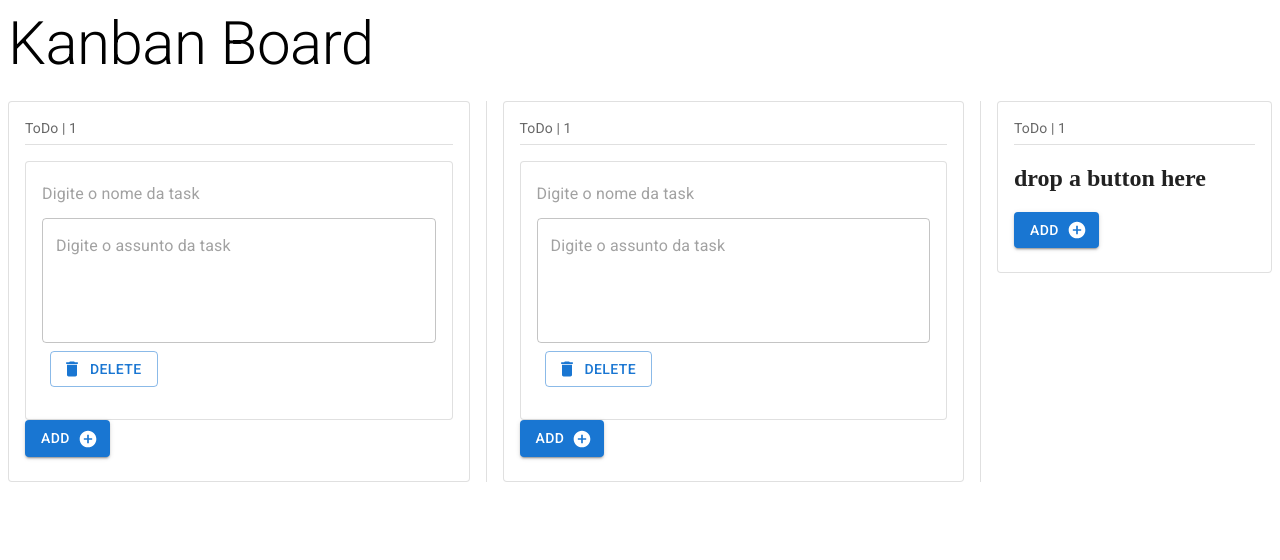
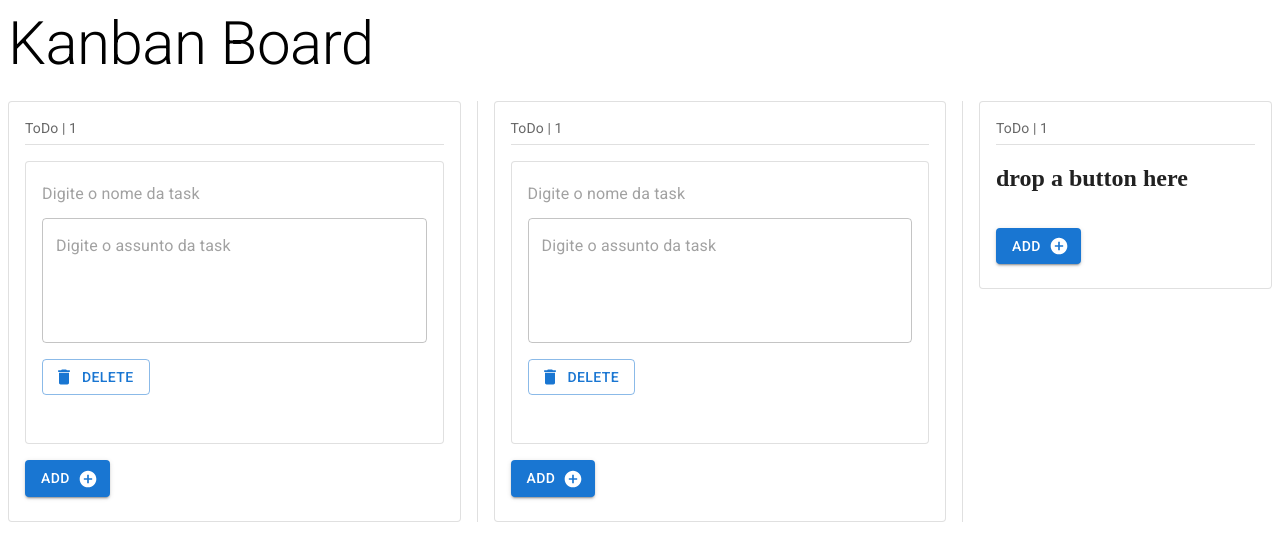
Before and after one commit to ranielm/kanbanboard, a React (Vite) app: page / in a window 1280 px wide. Shown: the top 560 px of the page. Built offline with nearby package versions, Linux system fonts and the light colour scheme.

Commit message:
chore: changing the position of the buttons

```diff
--- a/src/components/OutlinedCard.tsx
+++ b/src/components/OutlinedCard.tsx
@@ -19,8 +19,10 @@ const OutlinedCard = ({ children }: OutlinedCardProps) => {
           </Typography>
           <Divider />
           {children}
+        </CardContent>
+        <Box sx={{ minWidth: 275, ml: 2, mb: 3 }}>
           <IconButton variant="add" />
-        </CardContent>
+        </Box>
       </Card>
     </Box>
   );
--- a/src/components/TaskCard.tsx
+++ b/src/components/TaskCard.tsx
@@ -1,11 +1,4 @@
-import {
-  Box,
-  Card,
-  CardActions,
-  CardContent,
-  Grid,
-  TextField
-} from "@mui/material";
+import { Box, Card, CardContent, Grid, TextField } from "@mui/material";
 import { createTheme, ThemeProvider } from "@mui/material/styles";
 import IconButton from "./IconButton";
 
@@ -46,9 +39,9 @@ const title = (
         </Grid>
       </Grid>
     </ThemeProvider>
-    <CardActions>
+    <Box sx={{ mt: 2, mb: 3 }}>
       <IconButton variant="delete" />
-    </CardActions>
+    </Box>
   </CardContent>
 );
 
```
